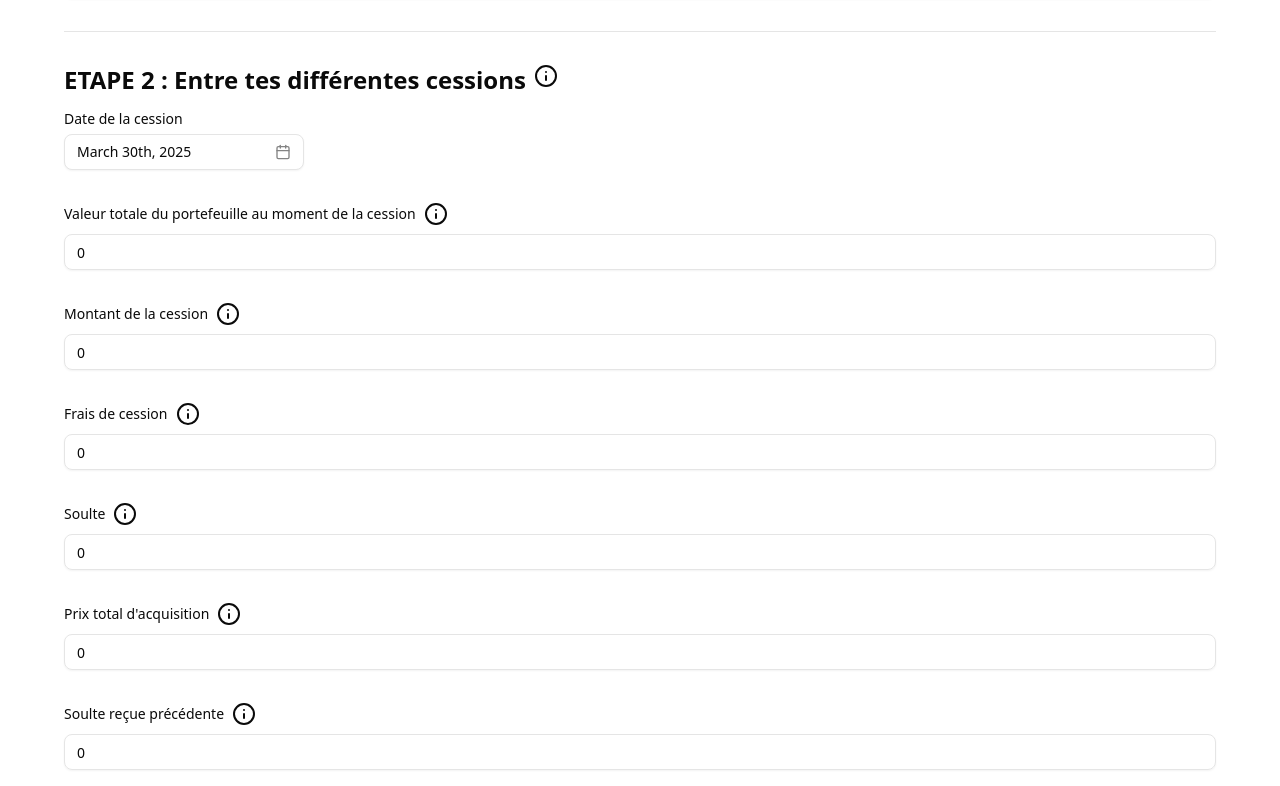
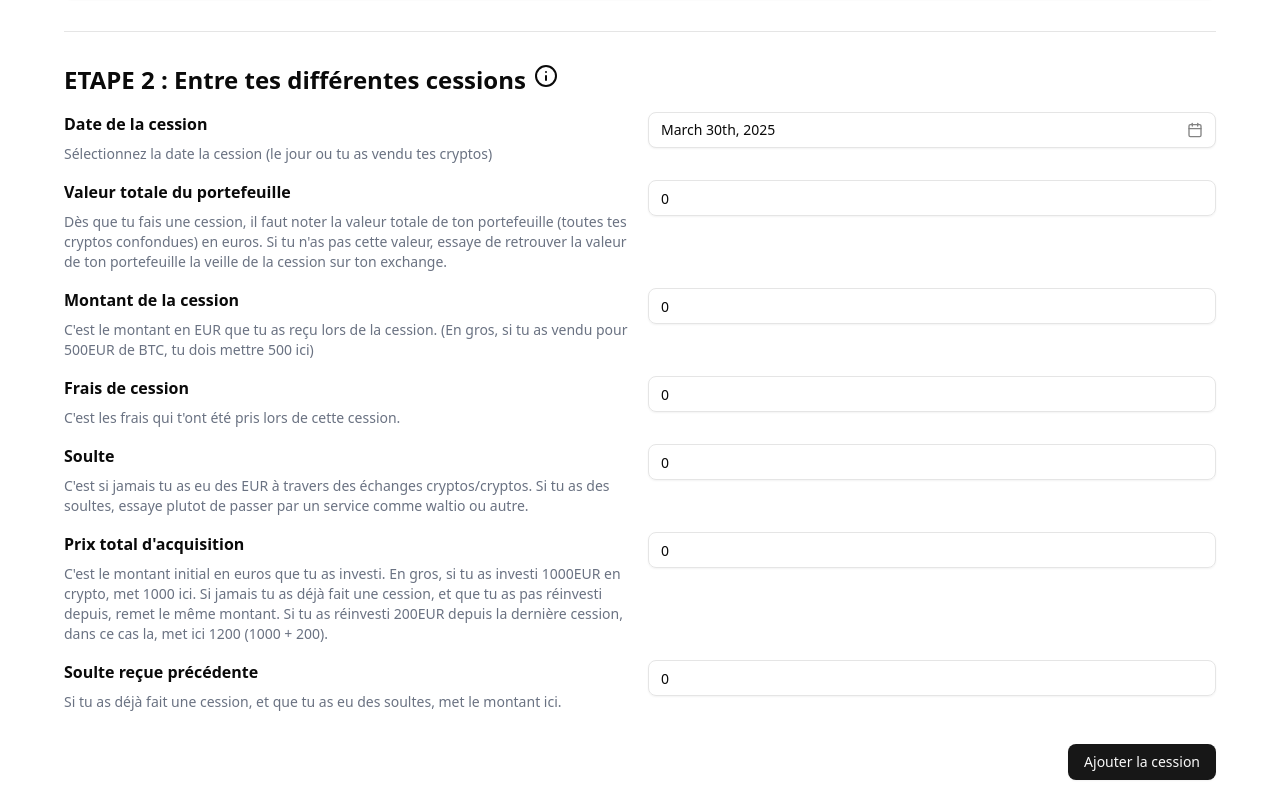
Before and after one commit to william-dandrea/formulaire-2086-calculateur, a Next.js app: page / in a window 1280 px wide. Shown: the part 594-1380 px from the top of the page. Built offline with nearby package versions, Linux system fonts and the light colour scheme.

Commit message:
small UI changes

```diff
--- a/src/components/Formulaire2086.tsx
+++ b/src/components/Formulaire2086.tsx
@@ -74,19 +74,23 @@ export function Formulaire2086({ formData, setFormData }: { formData: FormDataEn
   return (
     <Form {...form}>
       <form onSubmit={form.handleSubmit(onSubmit)} className="space-y-8">
+        <div className="grid grid-cols-2 gap-4">
+          <div className="space-y-2">
+            <h3 className="font-semibold">Date de la cession</h3>
+            <p className="text-sm text-gray-500">Sélectionnez la date la cession (le jour ou tu as vendu tes cryptos)</p>
+          </div>
           <FormField
             control={form.control}
             name="date"
             render={({ field }) => (
-            <FormItem className="flex flex-col">
-              <FormLabel>Date de la cession</FormLabel>
+              <FormItem>
                 <Popover>
                   <PopoverTrigger asChild>
                     <FormControl>
                       <Button
                         variant={"outline"}
                         className={cn(
-                        "w-[240px] pl-3 text-left font-normal",
+                          "w-full pl-3 text-left font-normal",
                           !field.value && "text-muted-foreground"
                         )}
                       >
@@ -116,45 +120,40 @@ export function Formulaire2086({ formData, setFormData }: { formData: FormDataEn
             )}
           />
 
+          <div className="space-y-2">
+            <h3 className="font-semibold">Valeur totale du portefeuille</h3>
+            <p className="text-sm text-gray-500">
+              Dès que tu fais une cession, il faut noter la valeur totale de ton portefeuille (toutes tes cryptos confondues) en euros. Si tu n&apos;as pas cette valeur, essaye de retrouver la valeur de ton portefeuille la veille de la cession sur ton exchange.
+            </p>
+          </div>
           <FormField
             control={form.control}
             name="valeur_globale"
             render={({ field }) => (
               <FormItem>
-              <FormLabel className="flex flex-row gap-2">
-                Valeur totale du portefeuille au moment de la cession
-                <HoverCard>
-                  <HoverCardTrigger asChild><InfoIcon className="" /></HoverCardTrigger>
-                  <HoverCardContent>
-                    Dès que vous faites une cession, il faut noter la valeur totale de votre portefeuille (toutes vos cryptos confondues) en euros. Si vous n&apos;avez pas cette valeur, essayez de retrouver la valeur de votre portefeuille la veille de la cession sur votre exchange.
-                  </HoverCardContent>
-                </HoverCard>
-              </FormLabel>
-
                 <FormControl>
-                <Input type="number" value={field.value} onChange={(e) => {
-                  field.onChange(Number(e.target.value))
-                }} />
+                  <Input
+                    type="number"
+                    value={field.value}
+                    onChange={(e) => field.onChange(Number(e.target.value))}
+                  />
                 </FormControl>
                 <FormMessage />
               </FormItem>
             )}
           />
 
+          <div className="space-y-2">
+            <h3 className="font-semibold">Montant de la cession</h3>
+            <p className="text-sm text-gray-500">
+              C&apos;est le montant en EUR que tu as reçu lors de la cession. (En gros, si tu as vendu pour 500EUR de BTC, tu dois mettre 500 ici)
+            </p>
+          </div>
           <FormField
             control={form.control}
             name="prix_cession"
             render={({ field }) => (
               <FormItem>
-              <FormLabel className="flex flex-row gap-2">
-                Montant de la cession
-                <HoverCard>
-                  <HoverCardTrigger asChild><InfoIcon className="" /></HoverCardTrigger>
-                  <HoverCardContent>
-                    C&apos;est le montant en EUR que tu as reçu lors de la cession. (En gros, si tu as vendu pour 500EUR de BTC, tu dois mettre 500 ici)
-                  </HoverCardContent>
-                </HoverCard>
-              </FormLabel>
                 <FormControl>
                   <Input type="number" step="0.01" value={field.value} onChange={(e) => {
                     field.onChange(Number(e.target.value))
@@ -165,20 +164,17 @@ export function Formulaire2086({ formData, setFormData }: { formData: FormDataEn
             )}
           />
 
+          <div className="space-y-2">
+            <h3 className="font-semibold">Frais de cession</h3>
+            <p className="text-sm text-gray-500">
+              C&apos;est les frais qui t&apos;ont été pris lors de cette cession.
+            </p>
+          </div>
           <FormField
             control={form.control}
             name="frais_cession"
             render={({ field }) => (
               <FormItem>
-              <FormLabel>
-                Frais de cession
-                <HoverCard>
-                  <HoverCardTrigger asChild><InfoIcon className="" /></HoverCardTrigger>
-                  <HoverCardContent>
-                    C&apos;est les frais qui t&apos;ont été pris lors de cette cession.
-                  </HoverCardContent>
-                </HoverCard>
-              </FormLabel>
                 <FormControl>
                   <Input type="number" step="0.01" value={field.value} onChange={(e) => {
                     field.onChange(Number(e.target.value))
@@ -189,20 +185,17 @@ export function Formulaire2086({ formData, setFormData }: { formData: FormDataEn
             )}
           />
 
+          <div className="space-y-2">
+            <h3 className="font-semibold">Soulte</h3>
+            <p className="text-sm text-gray-500">
+              C&apos;est si jamais tu as eu des EUR à travers des échanges cryptos/cryptos. Si tu as des soultes, essaye plutot de passer par un service comme waltio ou autre.
+            </p>
+          </div>
           <FormField
             control={form.control}
             name="soulte"
             render={({ field }) => (
               <FormItem>
-              <FormLabel>
-                Soulte
-                <HoverCard>
-                  <HoverCardTrigger asChild><InfoIcon className="" /></HoverCardTrigger>
-                  <HoverCardContent>
-                    C&apos;est si jamais tu as eu des EUR à travers des échanges cryptos/cryptos. Si tu as des soultes, essaye plutot de passer par un service comme waltio ou autre.
-                  </HoverCardContent>
-                </HoverCard>
-              </FormLabel>
                 <FormControl>
                   <Input type="number" step="0.01" value={field.value} onChange={(e) => {
                     field.onChange(Number(e.target.value))
@@ -213,20 +206,17 @@ export function Formulaire2086({ formData, setFormData }: { formData: FormDataEn
             )}
           />
 
+          <div className="space-y-2">
+            <h3 className="font-semibold">Prix total d&apos;acquisition</h3>
+            <p className="text-sm text-gray-500">
+              C&apos;est le montant initial en euros que tu as investi. En gros, si tu as investi 1000EUR en crypto, met 1000 ici. Si jamais tu as déjà fait une cession, et que tu as pas réinvesti depuis, remet le même montant. Si tu as réinvesti 200EUR depuis la dernière cession, dans ce cas la, met ici 1200 (1000 + 200).
+            </p>
+          </div>
           <FormField
             control={form.control}
             name="prix_total_acquisition"
             render={({ field }) => (
               <FormItem>
-              <FormLabel>
-                Prix total d&apos;acquisition
-                <HoverCard>
-                  <HoverCardTrigger asChild><InfoIcon className="" /></HoverCardTrigger>
-                  <HoverCardContent>
-                    C&apos;est le montant initial en euros que tu as investi. En gros, si tu as investi 1000EUR en crypto, met 1000 ici. Si jamais tu as déjà fait une cession, et que tu as pas réinvesti depuis, remet le même montant. Si tu as réinvesti depuis la dernière cession, dans ce cas la, ajoute a ces 1000EUR le montant que tu as réinvesti.
-                  </HoverCardContent>
-                </HoverCard>
-              </FormLabel>
                 <FormControl>
                   <Input type="number" step="0.01" value={field.value} onChange={(e) => {
                     field.onChange(Number(e.target.value))
@@ -237,20 +227,17 @@ export function Formulaire2086({ formData, setFormData }: { formData: FormDataEn
             )}
           />
 
+          <div className="space-y-2">
+            <h3 className="font-semibold">Soulte reçue précédente</h3>
+            <p className="text-sm text-gray-500">
+              Si tu as déjà fait une cession, et que tu as eu des soultes, met le montant ici.
+            </p>
+          </div>
           <FormField
             control={form.control}
             name="soulte_recue_precedente"
             render={({ field }) => (
               <FormItem>
-              <FormLabel>
-                Soulte reçue précédente
-                <HoverCard>
-                  <HoverCardTrigger asChild><InfoIcon className="" /></HoverCardTrigger>
-                  <HoverCardContent>
-                    Si tu as déjà fait une cession, et que tu as eu des soultes, met le montant ici.
-                  </HoverCardContent>
-                </HoverCard>
-              </FormLabel>
                 <FormControl>
                   <Input type="number" step="0.01" value={field.value} onChange={(e) => {
                     field.onChange(Number(e.target.value))
@@ -260,8 +247,10 @@ export function Formulaire2086({ formData, setFormData }: { formData: FormDataEn
               </FormItem>
             )}
           />
-
+        </div>
+        <div className="flex justify-end mt-6">
           <Button type="submit">Ajouter la cession</Button>
+        </div>
       </form>
     </Form>
   )
```
Lines whose indentation alone changed are shown as unchanged.
